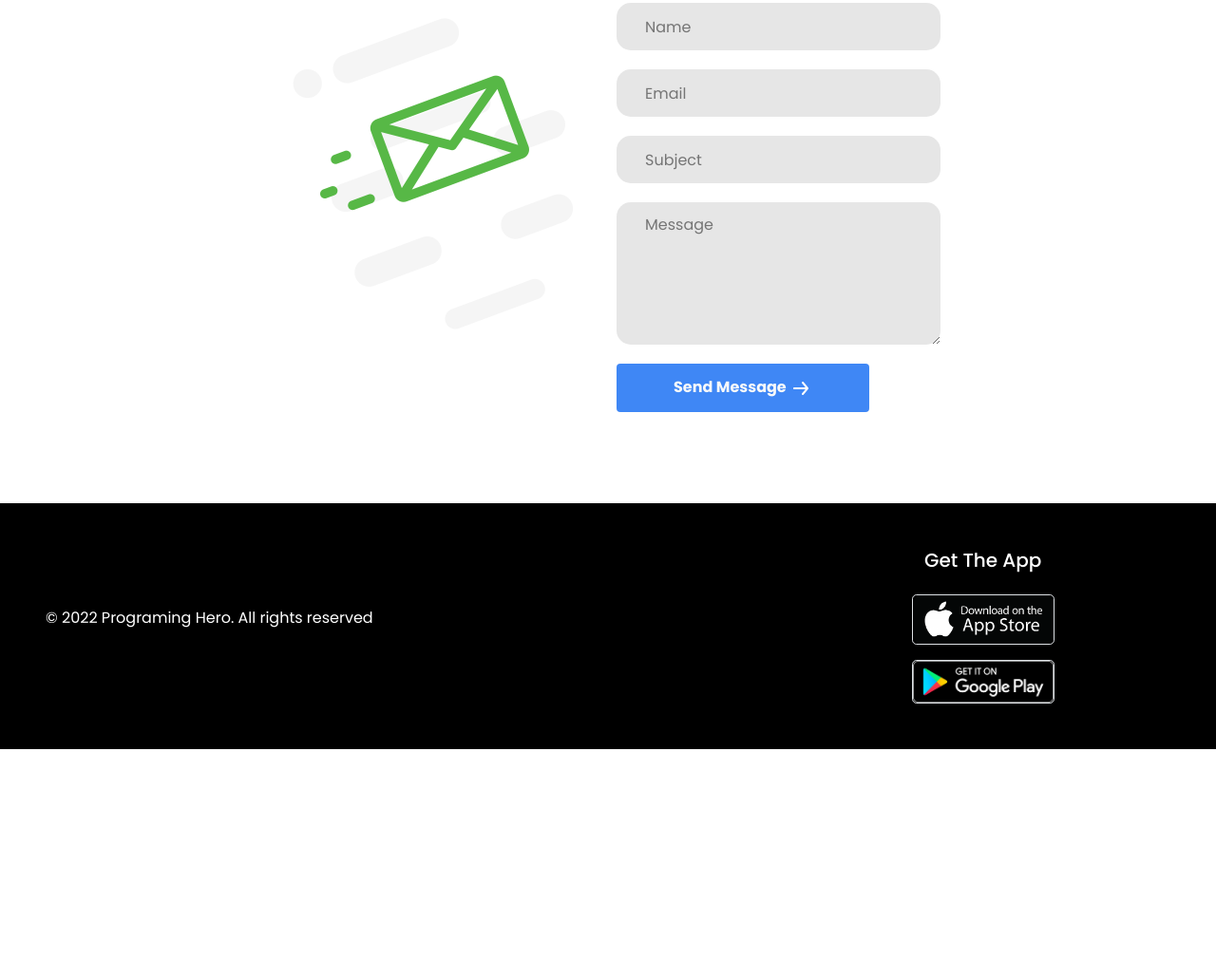
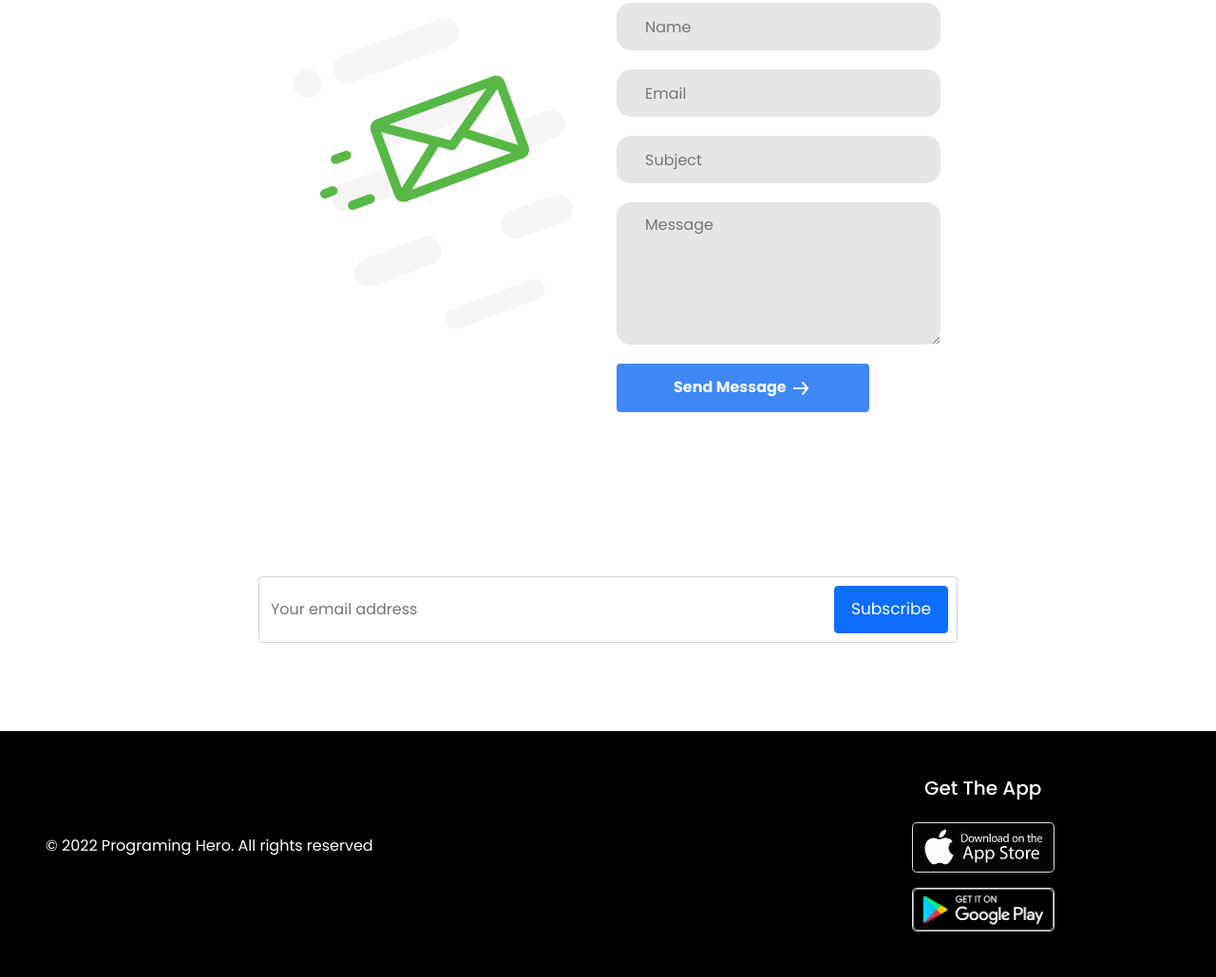
Before and after one commit to kiron0/convention-center-assignment-03, a plain HTML site: page index.html in a window 1280 px wide. Shown: the part 2776-3805 px from the top of the page at 95% size. Before the commit the page ends 3565 px from the top, so only its background shows below. Drawn offline with nearby package versions, Linux system fonts and the light colour scheme; files whose address does not match are found by name.

Commit message:
added subscribe section

```diff
--- a/css/style.css
+++ b/css/style.css
@@ -140,3 +140,32 @@ textarea.input1 + .shadow-input1 {
   width: 100%;
   background: #e6e6e6;
 }
+
+
+/* Subscribe Section */
+
+.height-100 {
+  height: 30vh
+}
+
+.form-control {
+  height: 70px;
+  background-color: #000;
+  font-size: 22px;
+  color: #fff
+}
+
+.form-control:focus {
+  background-color: #000;
+  box-shadow: none;
+  border: none;
+  color: #fff
+}
+
+.search button {
+  top: 10px;
+  width: 120px;
+  height: 50px;
+  right: 10px;
+  font-size: 17px
+}
--- a/index.html
+++ b/index.html
@@ -461,6 +461,18 @@
 
         <!-- Contact Form Section End -->
 
+        <section id="subscribe">
+            <div class="container">
+                <div class="row height-100 d-flex justify-content-center align-items-center">
+                    <div class="col-md-8">
+                        <div class="search position-relative"> <input class="form-control"
+                                placeholder="Your email address"> <button
+                                class="btn btn-primary position-absolute">Subscribe</button> </div>
+                    </div>
+                </div>
+            </div>
+        </section>
+
 
     </main>
 
```
